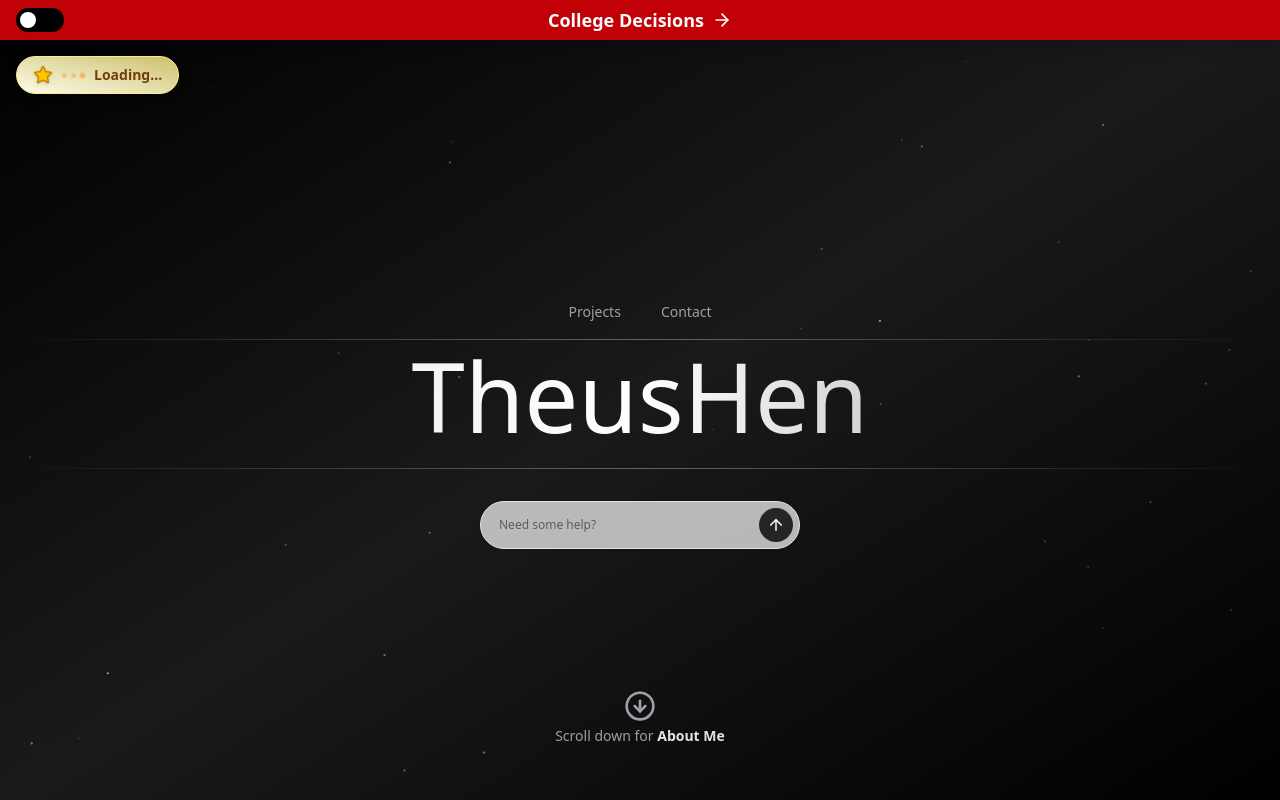
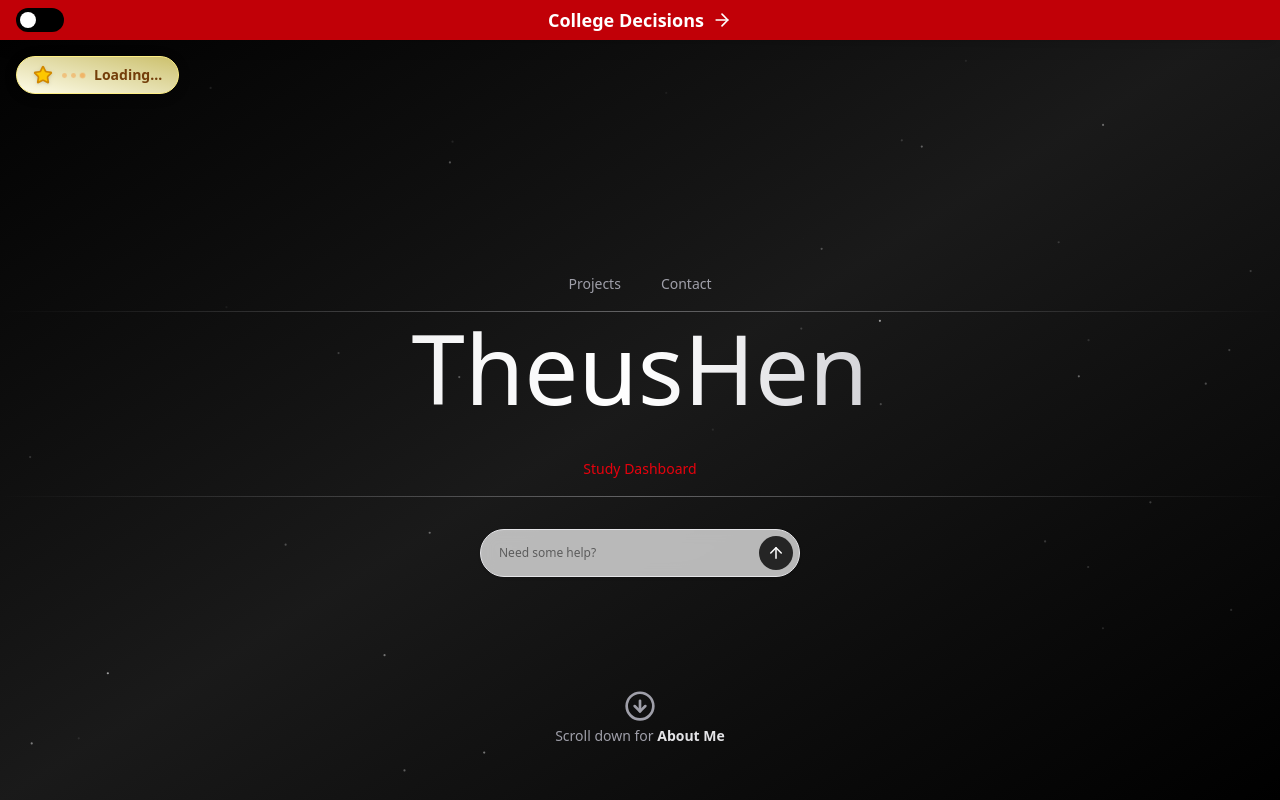
Before and after one commit to TheusHen/TheusHen, a Next.js app: page / in a window 1280 px wide. Shown: the top 800 px of the page. Built offline with nearby package versions, Linux system fonts and the light colour scheme; no server answers.

Commit message:
Study Dashboard added

```diff
--- a/src/app/page.tsx
+++ b/src/app/page.tsx
@@ -109,6 +109,14 @@ export default function Home() {
                     <h1 className="py-2 px-1 z-10 text-4xl text-transparent duration-1000 bg-gradient-to-r from-zinc-100 via-white to-zinc-300 bg-clip-text cursor-default text-edge-outline animate-title font-display sm:text-6xl md:text-8xl whitespace-nowrap select-none drop-shadow-glow">
                         TheusHen
                     </h1>
+                    <nav className="mt-8 animate-fade-in">
+                        <Link
+                            href="https://study.theushen.me/"
+                            className="text-xs sm:text-sm duration-500 text-red-600 hover:text-zinc-200 focus:outline-none focus:text-white transition-colors px-3 py-1 rounded"
+                        >
+                            Study Dashboard
+                        </Link>
+                    </nav>
                     {/* Decorative gradient line */}
                     <div className="hidden w-screen h-px animate-glow md:block animate-fade-right bg-gradient-to-r from-transparent via-zinc-300/40 to-transparent mt-4" />
                     <div className="flex items-center bg-white/70 rounded-full p-1.5 shadow w-full max-w-md mt-8 sm:max-w-xs border border-zinc-200 backdrop-blur">
```
